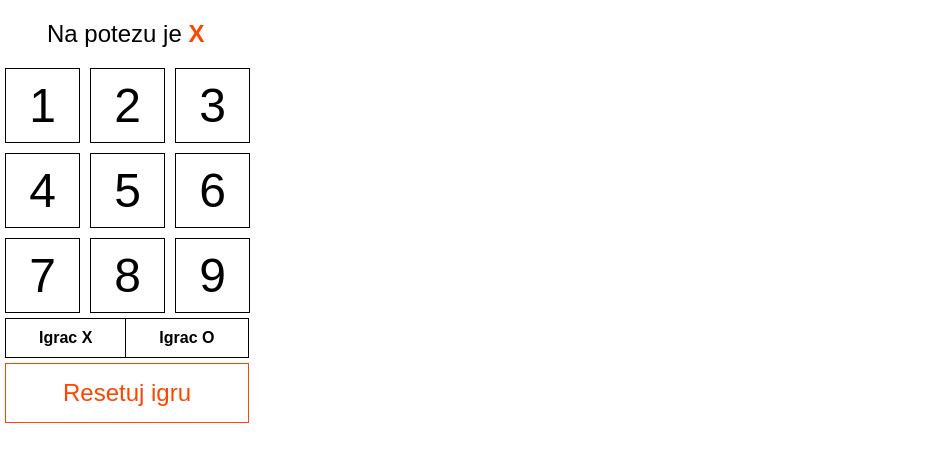
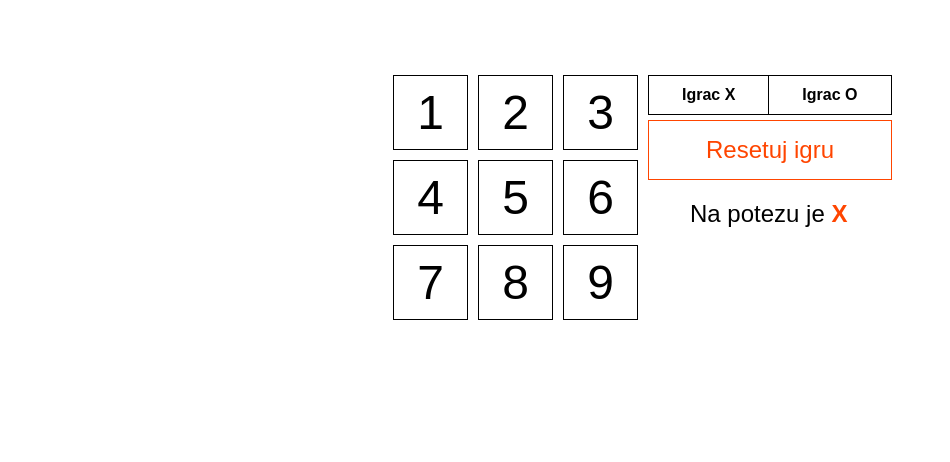
Before and after one commit to Panke2000/uwp-xox, a plain HTML site: page index.html in a window 1280 px wide. Shown: the whole page, without its empty margins (0-950 px from the left). Drawn offline with Linux system fonts and the light colour scheme.

Commit message:
popravio izgled

```diff
--- a/index.html
+++ b/index.html
@@ -8,8 +8,9 @@
     <link rel="stylesheet" href="style.css">
 </head>
 <body>
-    <p>Na potezu je <span id="potez">X</span></p>
-    <div id="xox" class="container">
+
+    <div class="container">
+        <div id="xox" class="sub-container wrap">
             <div class="xox-red">
                 <div id="1" class="xox-celija">1</div>
                 <div id="2" class="xox-celija">2</div>
@@ -26,7 +27,7 @@
                 <div id="9" class="xox-celija">9</div>
             </div>
         </div>
-    <div id="rezultat" class="container">
+        <div id="rezultat" class="sub-container">
             <table id="rezultat-tabela">
                 <tr>
                     <th id="tabela-igrac-x">Igrac X</th>
@@ -37,8 +38,10 @@
                     <td id="o-poeni">0</td>
                 </tr>
             </table>
+            <button id="reset">Resetuj igru</button>
+            <p>Na potezu je <span id="potez">X</span></p>
         </div>
-    <button id="reset">Resetuj igru</button>
+    </div>
     <script src="main.js"></script>
 </body>
 </html>
--- a/style.css
+++ b/style.css
@@ -12,6 +12,16 @@ p{
 
 .container{
     display: flex;
+    justify-content: center;
+    padding-top: calc(25% - 250px);
+}
+
+.sub-container{
+    display: inline-block;
+    display: 49%;
+}
+
+.wrap{
     flex-wrap: wrap;
 }
 
@@ -23,6 +33,7 @@ p{
 .xox-red {
     display: flex;
     flex-basis: 100%;
+    width: 255px;
 }
 
 .xox-celija {
@@ -45,6 +56,7 @@ p{
 #rezultat-tabela {
     border-collapse: collapse;
     margin-left: 5px;
+    margin-top: 5px;
 }
 
 #rezultat-tabela tr > th, td{
```
Lines whose indentation alone changed are shown as unchanged.
